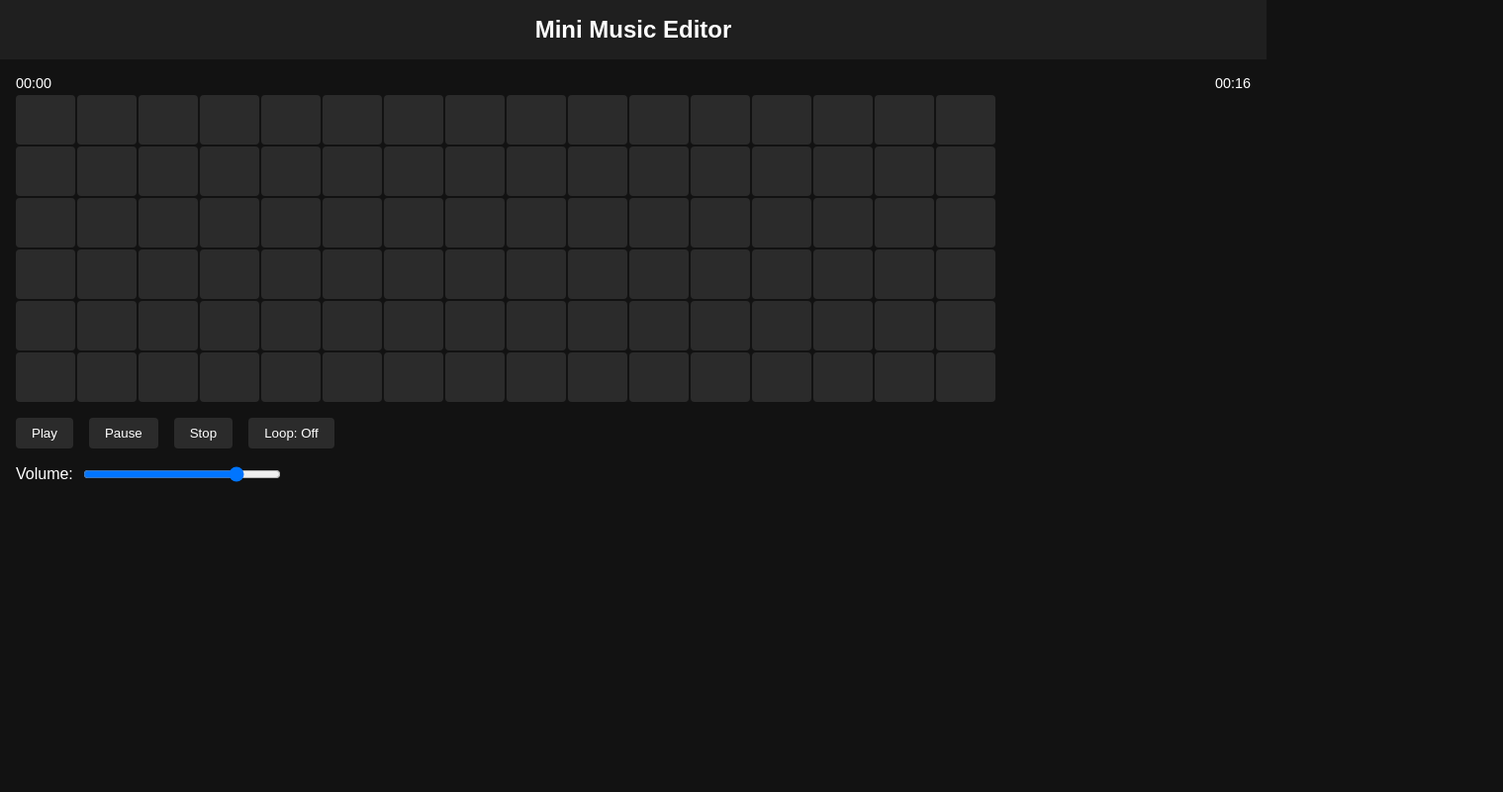
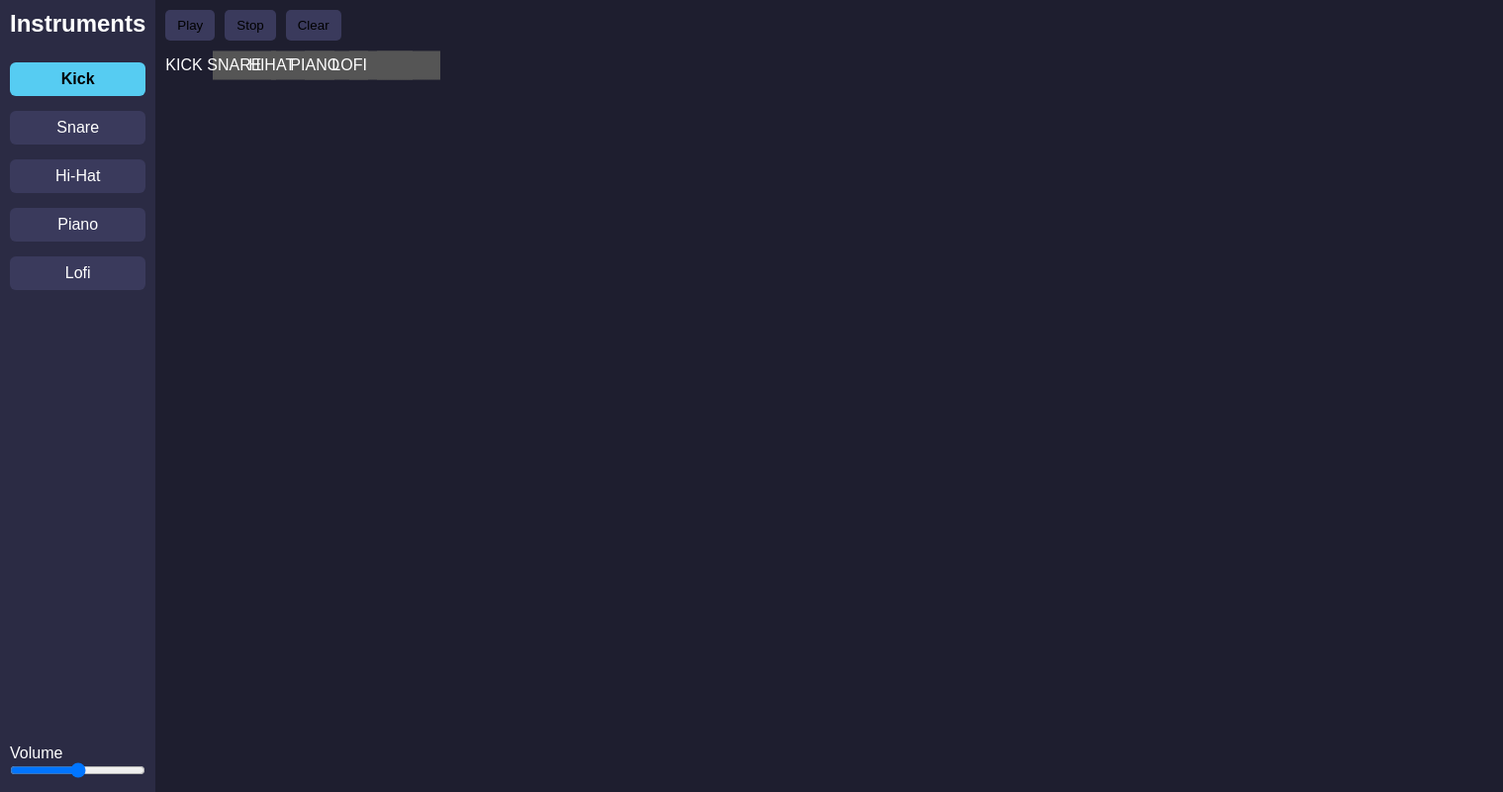
Before and after one commit to sigmasigmaboyegypt-hue/PianoTesting, a plain HTML site: page index.html in a window 1280 px wide. Shown: the whole page at 99% size, 1519 px wide, since content can reach past the window. Drawn offline with Linux system fonts and the light colour scheme.

Commit message:
Update index.html

```diff
--- a/index.html
+++ b/index.html
@@ -3,203 +3,149 @@
 <head>
 <meta charset="UTF-8">
 <meta name="viewport" content="width=device-width, initial-scale=1.0">
-<title>Mini Music Editor | CapCut Style</title>
+<title>Mini FL Studio Web Editor</title>
 <style>
-body {
-    margin: 0;
-    font-family: 'Arial', sans-serif;
-    background-color: #121212;
-    color: #fff;
+  /* Reset */
+  * { margin:0; padding:0; box-sizing:border-box; font-family:sans-serif; }
+  body { display:flex; height:100vh; background:#1e1e2f; color:white; }
+
+  /* Sidebar for instruments */
+  #sidebar {
+    width:200px; background:#2b2b44; padding:10px; display:flex; flex-direction:column; gap:15px;
   }
+  #sidebar h2 { text-align:center; margin-bottom:10px; }
+  .instrument { padding:8px; background:#3a3a5c; border-radius:6px; cursor:pointer; text-align:center; transition:0.2s; }
+  .instrument.active { background:#56ccf2; color:#000; font-weight:bold; }
 
-header {
-    padding: 1rem;
-    background-color: #1f1f1f;
-    text-align: center;
-    font-size: 1.5rem;
-    font-weight: bold;
-}
+  /* Global volume */
+  #volumeControl { margin-top:auto; }
+  input[type=range] { width:100%; }
 
-.container {
-    display: flex;
-    flex-direction: column;
-    padding: 1rem;
-}
+  /* Main editor */
+  #editor { flex:1; padding:10px; display:flex; flex-direction:column; }
+  #toolbar { display:flex; gap:10px; margin-bottom:10px; }
+  .btn { padding:8px 12px; background:#3a3a5c; border:none; border-radius:5px; cursor:pointer; transition:0.2s; }
+  .btn:hover { background:#56ccf2; color:#000; }
 
-.timeline {
-    display: grid;
-    grid-template-rows: repeat(6, 50px);
-    grid-template-columns: repeat(16, 60px);
-    gap: 2px;
-    margin-bottom: 1rem;
-}
+  #timeline { display:grid; grid-template-columns:repeat(32, 40px); gap:2px; overflow-x:auto; }
+  .row { display:flex; margin-bottom:4px; }
+  .cell { width:40px; height:30px; border-radius:4px; border:1px solid #555; cursor:pointer; transition:0.1s; }
+  .cell.active { background:#56ccf2; }
 
-.cell {
-    background-color: #2b2b2b;
-    border-radius: 4px;
-    cursor: pointer;
-    transition: all 0.1s;
-}
-
-.cell.active {
-    background-color: #1db954;
-}
-
-.controls {
-    display: flex;
-    gap: 1rem;
-    margin-bottom: 1rem;
-}
-
-button {
-    padding: 0.5rem 1rem;
-    background-color: #2b2b2b;
-    border: none;
-    color: #fff;
-    cursor: pointer;
-    border-radius: 4px;
-}
-
-button:hover {
-    background-color: #3a3a3a;
-}
-
-.volume-control {
-    display: flex;
-    align-items: center;
-    gap: 0.5rem;
-    margin-bottom: 1rem;
-}
-
-input[type="range"] {
-    width: 200px;
-}
-
-.timeline-labels {
-    display: flex;
-    justify-content: space-between;
-    margin-bottom: 4px;
-    font-size: 0.9rem;
-}
+  /* Instrument label */
+  .label { width:80px; text-align:right; padding-right:10px; line-height:30px; }
 </style>
 </head>
 <body>
-<header>Mini Music Editor</header>
-<div class="container">
 
-    <div class="timeline-labels">
-        <span>00:00</span>
-        <span>00:16</span>
+<!-- Sidebar -->
+<div id="sidebar">
+  <h2>Instruments</h2>
+  <div class="instrument active" data-sound="kick">Kick</div>
+  <div class="instrument" data-sound="snare">Snare</div>
+  <div class="instrument" data-sound="hihat">Hi-Hat</div>
+  <div class="instrument" data-sound="piano">Piano</div>
+  <div class="instrument" data-sound="lofi">Lofi</div>
+
+  <div id="volumeControl">
+    <label>Volume</label>
+    <input type="range" id="volume" min="0" max="1" step="0.01" value="0.5">
+  </div>
 </div>
 
-    <div class="timeline" id="timeline"></div>
-
-    <div class="controls">
-        <button id="playBtn">Play</button>
-        <button id="pauseBtn">Pause</button>
-        <button id="stopBtn">Stop</button>
-        <button id="loopBtn">Loop: Off</button>
+<!-- Main editor -->
+<div id="editor">
+  <div id="toolbar">
+    <button class="btn" id="playBtn">Play</button>
+    <button class="btn" id="stopBtn">Stop</button>
+    <button class="btn" id="clearBtn">Clear</button>
   </div>
 
-    <div class="volume-control">
-        <span>Volume:</span>
-        <input type="range" id="volumeSlider" min="0" max="100" value="80">
-    </div>
-
+  <div id="timeline"></div>
 </div>
 
 <script>
+const instruments = document.querySelectorAll('.instrument');
+let currentInstrument = 'kick';
+instruments.forEach(inst => {
+  inst.addEventListener('click', () => {
+    instruments.forEach(i=>i.classList.remove('active'));
+    inst.classList.add('active');
+    currentInstrument = inst.dataset.sound;
+  });
+});
+
+// Setup timeline: 5 instruments, 32 columns
 const timeline = document.getElementById('timeline');
-const playBtn = document.getElementById('playBtn');
-const pauseBtn = document.getElementById('pauseBtn');
-const stopBtn = document.getElementById('stopBtn');
-const loopBtn = document.getElementById('loopBtn');
-const volumeSlider = document.getElementById('volumeSlider');
+const rows = ['kick','snare','hihat','piano','lofi'];
+const cells = [];
 
-const rows = 6;
-const cols = 16;
-let isPlaying = false;
-let isLooping = false;
-let currentStep = 0;
-let playInterval;
-let audioCtx = new (window.AudioContext || window.webkitAudioContext)();
-let volume = 0.8;
+rows.forEach((inst,index)=>{
+  const rowDiv = document.createElement('div');
+  rowDiv.classList.add('row');
+  rowDiv.style.marginBottom = '4px';
 
-// Create timeline cells
-const cells = [];
-for(let r=0; r<rows; r++){
-    cells[r] = [];
-    for(let c=0; c<cols; c++){
+  const label = document.createElement('div');
+  label.classList.add('label');
+  label.textContent = inst.toUpperCase();
+  rowDiv.appendChild(label);
+
+  cells[index] = [];
+
+  for(let i=0;i<32;i++){
     const cell = document.createElement('div');
     cell.classList.add('cell');
-        cell.dataset.row = r;
-        cell.dataset.col = c;
-        cell.addEventListener('click', () => {
+    cell.addEventListener('click',()=>{
       cell.classList.toggle('active');
-            playNote(r);
     });
-        timeline.appendChild(cell);
-        cells[r][c] = cell;
+    rowDiv.appendChild(cell);
+    cells[index].push(cell);
+  }
+
+  timeline.appendChild(rowDiv);
+});
+
+// Load simple sounds
+const sounds = {
+  kick: new Audio('https://freesound.org/data/previews/20/20003_27743-lq.mp3'),
+  snare: new Audio('https://freesound.org/data/previews/41/41572_512123-lq.mp3'),
+  hihat: new Audio('https://freesound.org/data/previews/21/21525_39009-lq.mp3'),
+  piano: new Audio('https://freesound.org/data/previews/29/29899_512123-lq.mp3'),
+  lofi: new Audio('https://freesound.org/data/previews/348/348274_512123-lq.mp3')
+};
+
+const volumeSlider = document.getElementById('volume');
+volumeSlider.addEventListener('input',()=>{
+  Object.values(sounds).forEach(s=>s.volume = volumeSlider.value);
+});
+
+// Play sequence
+let playing = false;
+let step = 0;
+let interval;
+document.getElementById('playBtn').addEventListener('click',()=>{
+  if(playing) return;
+  playing = true;
+  step = 0;
+  interval = setInterval(()=>{
+    for(let i=0;i<rows.length;i++){
+      if(cells[i][step].classList.contains('active')){
+        sounds[rows[i]].currentTime = 0;
+        sounds[rows[i]].play();
       }
     }
-
-// Play a note for a row
-function playNote(row){
-    const osc = audioCtx.createOscillator();
-    const gain = audioCtx.createGain();
-    osc.type = 'sine';
-    osc.frequency.value = 220 + row*40;
-    gain.gain.value = volume;
-    osc.connect(gain);
-    gain.connect(audioCtx.destination);
-    osc.start();
-    osc.stop(audioCtx.currentTime + 0.3);
-}
-
-// Play composition
-function playStep(){
-    for(let r=0; r<rows; r++){
-        if(cells[r][currentStep].classList.contains('active')){
-            playNote(r);
-        }
-    }
-    currentStep++;
-    if(currentStep >= cols){
-        if(isLooping){
-            currentStep = 0;
-        } else {
-            stopPlayback();
-        }
-    }
-}
-
-function startPlayback(){
-    if(isPlaying) return;
-    isPlaying = true;
-    playInterval = setInterval(playStep, 300);
-}
-
-function pausePlayback(){
-    clearInterval(playInterval);
-    isPlaying = false;
-}
-
-function stopPlayback(){
-    clearInterval(playInterval);
-    isPlaying = false;
-    currentStep = 0;
-}
-
-playBtn.addEventListener('click', startPlayback);
-pauseBtn.addEventListener('click', pausePlayback);
-stopBtn.addEventListener('click', stopPlayback);
-loopBtn.addEventListener('click', () => {
-    isLooping = !isLooping;
-    loopBtn.textContent = `Loop: ${isLooping ? 'On':'Off'}`;
+    step++;
+    if(step>=32) step=0;
+  },250); // 250ms per beat
 });
 
-volumeSlider.addEventListener('input', () => {
-    volume = volumeSlider.value / 100;
+document.getElementById('stopBtn').addEventListener('click',()=>{
+  clearInterval(interval);
+  playing=false;
+});
+
+document.getElementById('clearBtn').addEventListener('click',()=>{
+  cells.forEach(row => row.forEach(cell => cell.classList.remove('active')));
 });
 </script>
 </body>
```
Lines whose indentation alone changed are shown as unchanged.
